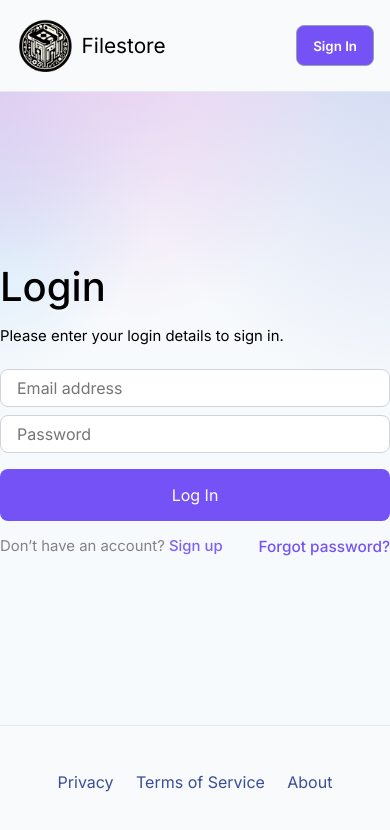
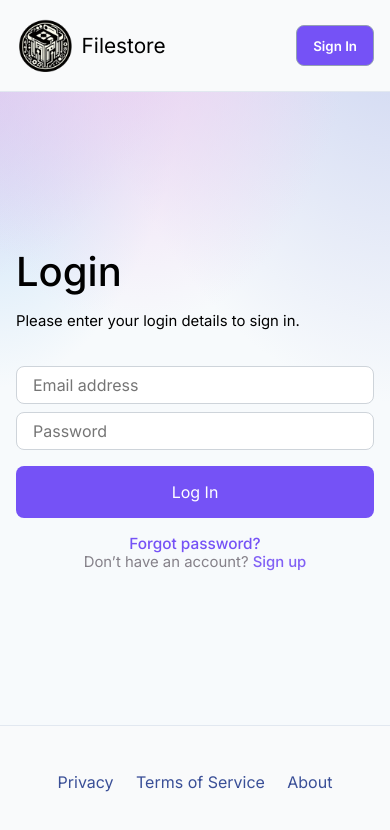
Before and after one commit to HeryRuiz/FileStore, a React (Vite) app: page /login in a window 390 px wide. Shown: the top 830 px of the page. Built offline with nearby package versions, Linux system fonts and the light colour scheme.

Commit message:
done with css for login

```diff
--- a/src/pages/auth/Login.jsx
+++ b/src/pages/auth/Login.jsx
@@ -12,6 +12,7 @@ function Login() {
           </p>
         </div>
         <form action="">
+          <p className="form__error">Invalid account information</p>
           <div className="form__div">
             <input
               type="email"
--- a/src/pages/auth/styles/Login.css
+++ b/src/pages/auth/styles/Login.css
@@ -25,6 +25,11 @@
     ),
     #f7fafc;
 }
+.login__container {
+  width: 100%;
+  max-width: 30rem;
+  padding: 0rem 1rem;
+}
 .form__title {
   font-size: 2.5rem;
   font-weight: 500;
@@ -32,12 +37,9 @@
 }
 .form__description {
   font-size: 0.93rem;
-  margin-bottom: 1.5rem;
+  margin-bottom: 0.5rem;
 }
-.login__container {
-  width: 100%;
-  max-width: 30rem;
-}
+
 .form__div {
   display: flex;
   flex-direction: column;
@@ -81,12 +83,22 @@ input:focus {
   color: #858189;
   font-size: 0.93rem;
 }
-.form__other a{
-    color: #8160f5;
-    font-weight: 500;
+.form__other a {
+  color: #8160f5;
+  font-weight: 500;
 }
 .form__flex {
   display: flex;
   justify-content: space-between;
+  align-items: center;
   margin-top: 1rem;
+  @media (max-width: 400px) {
+    flex-direction: column-reverse;
+  }
 }
+.form__error {
+  color: red;
+  text-align: center;
+  margin-bottom: 0.5rem;
+  opacity: 0;
+}
--- a/src/pages/layout/styles/Footer.css
+++ b/src/pages/layout/styles/Footer.css
@@ -28,6 +28,7 @@
     display: flex;
     gap: 1.4rem;
     @media (max-width: 350px) {
+        padding-top: 1rem;
         flex-direction: column;
       }
 }
```
